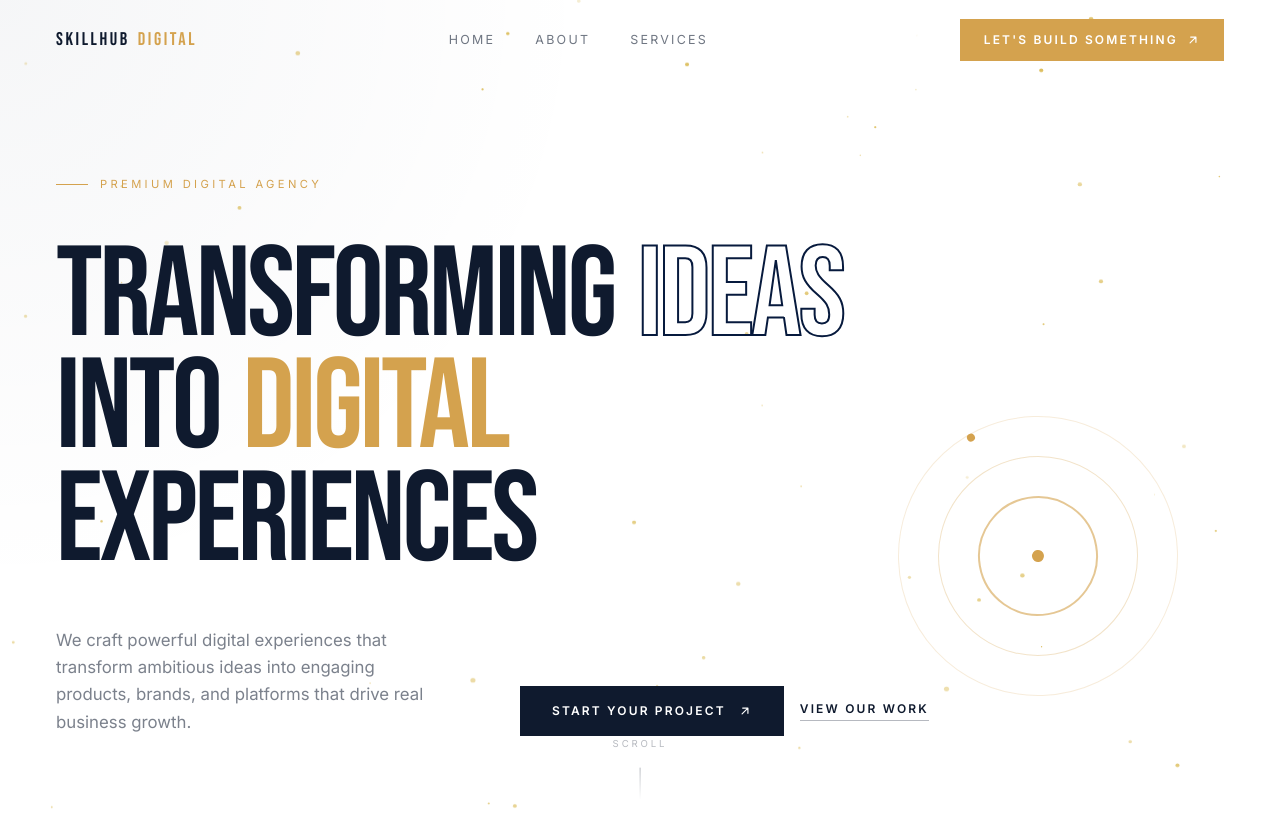
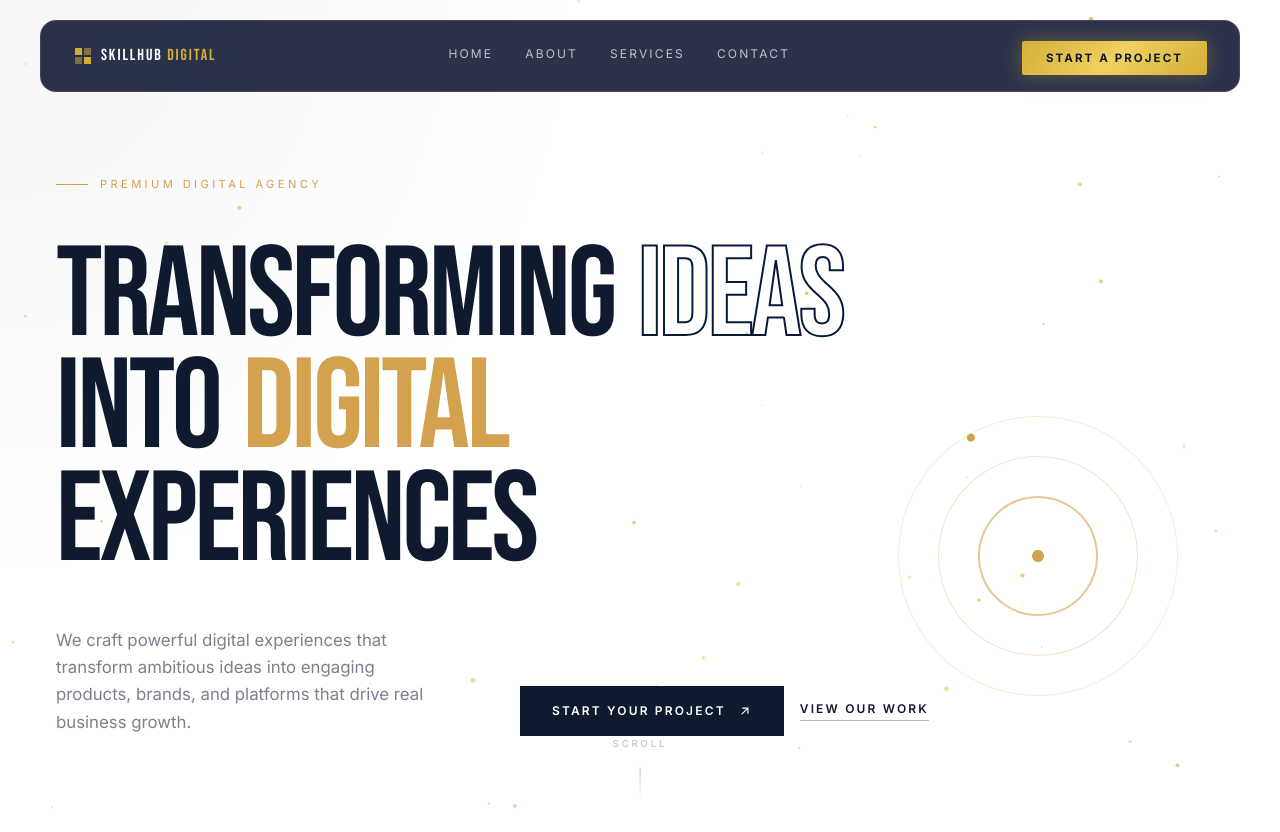
Before and after one commit to kattdevs/SHDA, a Next.js app in the folder skillhub-digital-agency/: page / in a window 1280 px wide. Built offline with nearby package versions, Linux system fonts and the light colour scheme.

Commit message:
premium glassmorphism floating Navbar with mobile overlay

```diff
--- a/skillhub-digital-agency/src/components/Navbar.tsx
+++ b/skillhub-digital-agency/src/components/Navbar.tsx
@@ -1,84 +1,191 @@
 'use client'
 
-import { useEffect, useState } from 'react'
-import { motion } from 'framer-motion'
+import { useState, useEffect } from 'react'
+import { motion, AnimatePresence } from 'framer-motion'
 import Link from 'next/link'
 
 const navLinks = [
   { label: 'Home', href: '/' },
   { label: 'About', href: '/about' },
   { label: 'Services', href: '/services' },
+  { label: 'Contact', href: '/contact' },
 ]
 
 export default function Navbar() {
-  const [scrolled, setScrolled] = useState(false)
+  const [mobileOpen, setMobileOpen] = useState(false)
+  const [hovered, setHovered] = useState<string | null>(null)
 
+  // Lock body scroll when mobile menu is open
   useEffect(() => {
-    const onScroll = () => setScrolled(window.scrollY > 40)
-    window.addEventListener('scroll', onScroll)
-    return () => window.removeEventListener('scroll', onScroll)
-  }, [])
+    document.body.style.overflow = mobileOpen ? 'hidden' : ''
+    return () => { document.body.style.overflow = '' }
+  }, [mobileOpen])
 
   return (
-    <motion.header
-      initial={{ opacity: 0, y: -16 }}
-      animate={{ opacity: 1, y: 0 }}
+    <>
+      {/* Floating Navbar */}
+      <motion.div
+        initial={{ y: -30, opacity: 0 }}
+        animate={{ y: 0, opacity: 1 }}
         transition={{ duration: 0.8, ease: [0.22, 1, 0.36, 1] }}
-      className={`fixed top-0 left-0 right-0 z-50 transition-all duration-500 ${
-        scrolled
-          ? 'bg-white/90 backdrop-blur-md shadow-[0_1px_0_rgba(7,26,61,0.08)]'
-          : 'bg-transparent'
-      }`}
+        className="fixed top-5 left-0 right-0 z-50 flex justify-center px-4"
       >
-      <div className="max-w-[1400px] mx-auto px-8 md:px-14 h-20 flex items-center justify-between">
-
-        {/* Left — Wordmark */}
-        <Link href="/" className="group flex items-center gap-2">
-          <span
-            className="font-display text-[1.15rem] tracking-[0.12em] uppercase text-navy"
-            style={{ letterSpacing: '0.14em' }}
+        <nav
+          className="w-full flex items-center justify-between px-8 rounded-none md:rounded-2xl"
+          style={{
+            maxWidth: '1200px',
+            height: '72px',
+            background: 'rgba(7, 15, 43, 0.85)',
+            backdropFilter: 'blur(20px)',
+            WebkitBackdropFilter: 'blur(20px)',
+            border: '1px solid rgba(255, 255, 255, 0.10)',
+          }}
         >
-            SkillHub
-          </span>
-          <span
-            className="font-display text-[1.15rem] tracking-[0.12em] uppercase text-gold"
-            style={{ letterSpacing: '0.14em' }}
+          {/* Logo */}
+          <Link href="/" className="flex items-center gap-2 flex-shrink-0">
+            {/* Gold accent icon */}
+            <motion.div
+              whileHover={{ rotate: 90 }}
+              transition={{ duration: 0.3 }}
+              className="w-5 h-5 flex-shrink-0"
             >
-            Digital
+              <svg viewBox="0 0 20 20" fill="none" xmlns="http://www.w3.org/2000/svg">
+                <rect x="2" y="2" width="7" height="7" fill="#D4AF37" />
+                <rect x="11" y="2" width="7" height="7" fill="#D4AF37" opacity="0.5" />
+                <rect x="2" y="11" width="7" height="7" fill="#D4AF37" opacity="0.5" />
+                <rect x="11" y="11" width="7" height="7" fill="#D4AF37" />
+              </svg>
+            </motion.div>
+            <span className="font-display text-white text-[1rem] tracking-[0.12em] uppercase">
+              SkillHub{' '}
+              <span style={{ color: '#D4AF37' }}>Digital</span>
             </span>
           </Link>
 
-        {/* Center — Nav links */}
-        <nav className="hidden md:flex items-center gap-10">
+          {/* Desktop Nav Links */}
+          <ul className="hidden md:flex items-center gap-8">
             {navLinks.map((link) => (
+              <li key={link.label}>
                 <Link
-              key={link.label}
                   href={link.href}
-              className="relative font-body text-[0.78rem] uppercase tracking-[0.18em] text-navy/60 hover:text-navy transition-colors duration-300 group"
+                  onMouseEnter={() => setHovered(link.label)}
+                  onMouseLeave={() => setHovered(null)}
+                  className="relative font-body text-[0.75rem] uppercase tracking-[0.18em] text-white/70 hover:text-[#D4AF37] transition-colors duration-300 pb-1 block"
                 >
                   {link.label}
-              <span className="absolute -bottom-1 left-0 w-0 h-[1px] bg-gold group-hover:w-full transition-all duration-300" />
+                  {/* Animated gold underline */}
+                  <motion.span
+                    className="absolute bottom-0 left-0 h-[1px] bg-[#D4AF37]"
+                    initial={{ width: 0 }}
+                    animate={{ width: hovered === link.label ? '100%' : 0 }}
+                    transition={{ duration: 0.25, ease: 'easeOut' }}
+                  />
                 </Link>
+              </li>
             ))}
-        </nav>
+          </ul>
 
-        {/* Right — CTA */}
+          {/* CTA Button */}
+          <motion.div
+            whileHover={{ scale: 1.04 }}
+            whileTap={{ scale: 0.97 }}
+            className="hidden md:block flex-shrink-0"
+          >
             <Link
               href="/contact"
-          className="hidden md:inline-flex items-center gap-2 bg-gold text-white font-body text-[0.75rem] uppercase tracking-[0.18em] font-semibold px-6 py-3 hover:bg-navy transition-colors duration-300 group"
+              className="font-body text-[0.72rem] uppercase tracking-[0.18em] font-bold text-navy px-6 py-2.5 rounded-sm"
+              style={{
+                background: 'linear-gradient(135deg, #D4AF37 0%, #F0D060 50%, #D4AF37 100%)',
+                boxShadow: '0 0 20px rgba(212, 175, 55, 0.35)',
+              }}
             >
-          Let&apos;s Build Something
-          <svg
-            width="14"
-            height="14"
-            viewBox="0 0 24 24"
-            fill="none"
-            className="stroke-white transition-transform duration-300 group-hover:translate-x-1"
+              Start a Project
+            </Link>
+          </motion.div>
+
+          {/* Hamburger — mobile */}
+          <button
+            onClick={() => setMobileOpen(true)}
+            className="md:hidden flex flex-col gap-[5px] p-2"
+            aria-label="Open menu"
           >
-            <path d="M7 17L17 7M17 7H8M17 7V16" strokeWidth="2" strokeLinecap="round" strokeLinejoin="round" />
+            <span className="w-6 h-[1.5px] bg-white block" />
+            <span className="w-4 h-[1.5px] bg-white block" />
+            <span className="w-6 h-[1.5px] bg-white block" />
+          </button>
+        </nav>
+      </motion.div>
+
+      {/* Mobile Full-Screen Overlay */}
+      <AnimatePresence>
+        {mobileOpen && (
+          <motion.div
+            key="mobile-menu"
+            initial={{ opacity: 0, y: '-100%' }}
+            animate={{ opacity: 1, y: 0 }}
+            exit={{ opacity: 0, y: '-100%' }}
+            transition={{ duration: 0.5, ease: [0.22, 1, 0.36, 1] }}
+            className="fixed inset-0 z-[60] flex flex-col px-8 py-10"
+            style={{ background: 'rgba(7, 15, 43, 0.98)' }}
+          >
+            {/* Close button */}
+            <div className="flex justify-between items-center mb-16">
+              <span className="font-display text-white text-[1rem] tracking-[0.12em] uppercase">
+                SkillHub <span style={{ color: '#D4AF37' }}>Digital</span>
+              </span>
+              <button
+                onClick={() => setMobileOpen(false)}
+                className="text-white/60 hover:text-white transition-colors p-2"
+                aria-label="Close menu"
+              >
+                <svg width="24" height="24" viewBox="0 0 24 24" fill="none">
+                  <path d="M18 6L6 18M6 6l12 12" stroke="currentColor" strokeWidth="1.5" strokeLinecap="round" />
                 </svg>
+              </button>
+            </div>
+
+            {/* Mobile links */}
+            <ul className="flex flex-col gap-8 flex-1 justify-center">
+              {navLinks.map((link, i) => (
+                <motion.li
+                  key={link.label}
+                  initial={{ opacity: 0, x: -30 }}
+                  animate={{ opacity: 1, x: 0 }}
+                  transition={{ delay: 0.1 + i * 0.08, duration: 0.5, ease: [0.22, 1, 0.36, 1] }}
+                >
+                  <Link
+                    href={link.href}
+                    onClick={() => setMobileOpen(false)}
+                    className="font-display text-white uppercase tracking-wider hover:text-[#D4AF37] transition-colors duration-300"
+                    style={{ fontSize: 'clamp(2rem, 8vw, 3.5rem)' }}
+                  >
+                    {link.label}
                   </Link>
-      </div>
-    </motion.header>
+                </motion.li>
+              ))}
+            </ul>
+
+            {/* Mobile CTA */}
+            <motion.div
+              initial={{ opacity: 0, y: 20 }}
+              animate={{ opacity: 1, y: 0 }}
+              transition={{ delay: 0.5, duration: 0.5 }}
+            >
+              <Link
+                href="/contact"
+                onClick={() => setMobileOpen(false)}
+                className="inline-block font-body text-[0.75rem] uppercase tracking-[0.2em] font-bold text-navy px-8 py-4"
+                style={{
+                  background: 'linear-gradient(135deg, #D4AF37 0%, #F0D060 50%, #D4AF37 100%)',
+                  boxShadow: '0 0 24px rgba(212, 175, 55, 0.4)',
+                }}
+              >
+                Start a Project
+              </Link>
+            </motion.div>
+          </motion.div>
+        )}
+      </AnimatePresence>
+    </>
   )
 }
```
Lines whose indentation alone changed are shown as unchanged.
